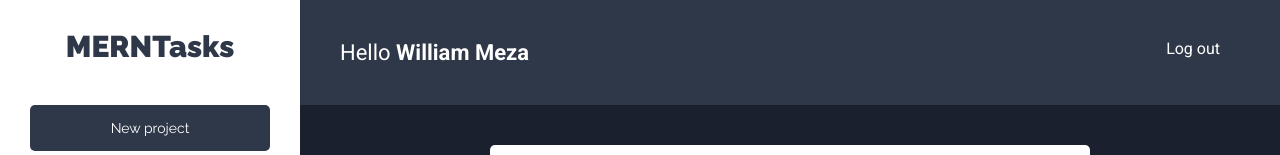
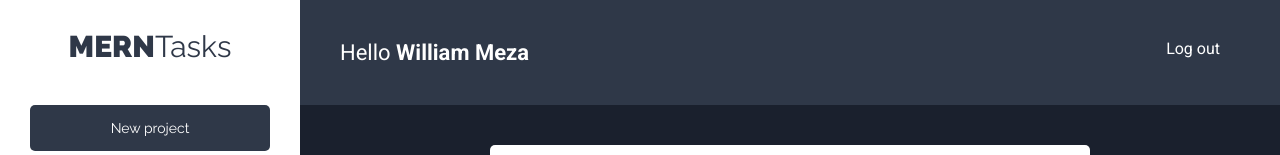
Before and after one commit to wmezadev/task-client-react, a React (Create React App) app: page /projects in a window 1280 px wide. Shown: the top 155 px of the page. Built offline with nearby package versions, Linux system fonts and the light colour scheme.

Commit message:
Bug - Fix span tag inside title

```diff
--- a/src/components/layout/Sidebar.jsx
+++ b/src/components/layout/Sidebar.jsx
@@ -5,7 +5,7 @@ import ProjectsList from '../projects/ProjectsList';
 const Sidebar = () => {
     return (
         <aside>
-            <h1>MERN<soan>Tasks</soan></h1>
+            <h1>MERN<span>Tasks</span></h1>
             <NewProject/>
             <div className="projects">
                 <h2>Your Projects</h2>
```
